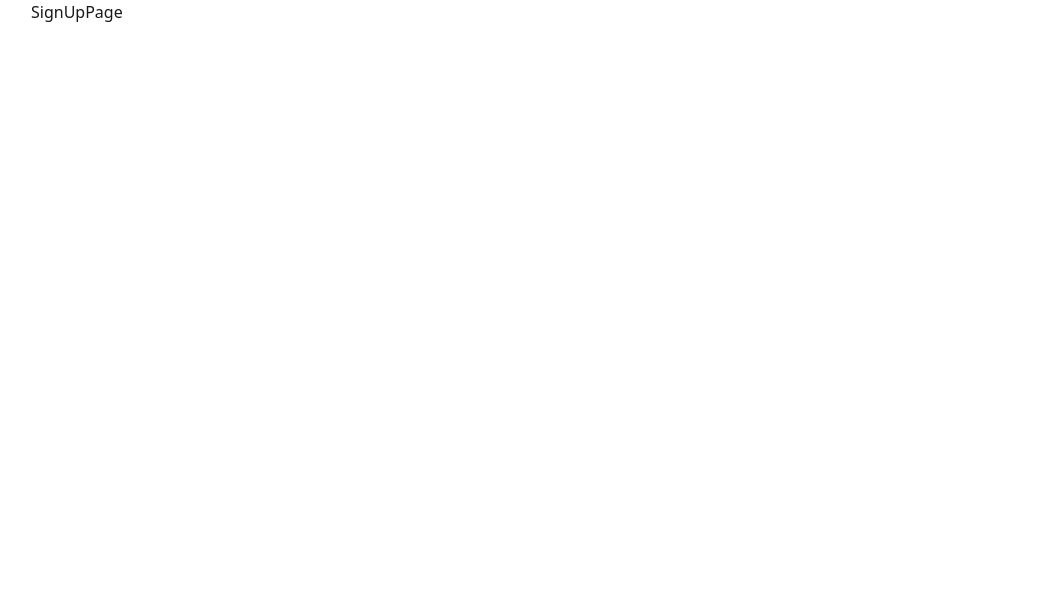
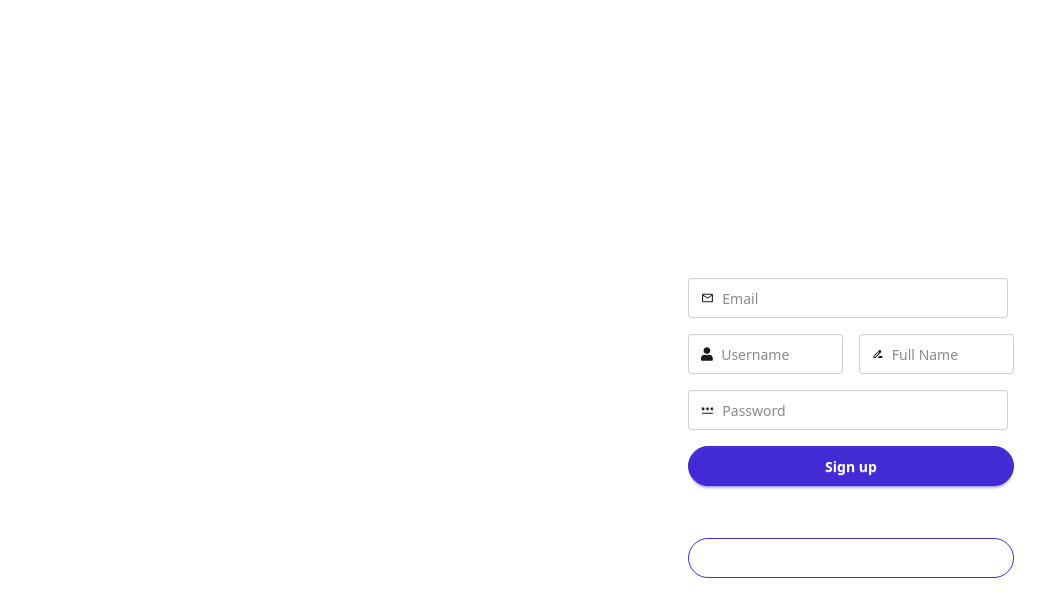
Before and after one commit to GerardZhou/Social-Media-App, a React (Vite) app in the folder frontend/: page /signup in a window 1280 px wide. Shown: the top 616 px of the page, without its empty margins (33-1078 px from the left). Built offline with nearby package versions, Linux system fonts and the light colour scheme.

Commit message:
SignUp page frontend with react icons, svgs, etc.

```diff
--- /dev/null
+++ b/frontend/src/components/svgs/X.jsx
@@ -0,0 +1,6 @@
+const XSvg = (props) => (
+  <svg aria-hidden="true" viewBox="0 0 24 24" {...props}>
+    <path d="M18.244 2.25h3.308l-7.227 8.26 8.502 11.24H16.17l-5.214-6.817L4.99 21.75H1.68l7.73-8.835L1.254 2.25H8.08l4.713 6.231zm-1.161 17.52h1.833L7.084 4.126H5.117z" />
+  </svg>
+);
+export default XSvg;
--- a/frontend/src/pages/auth/signup/SignUpPage.jsx
+++ b/frontend/src/pages/auth/signup/SignUpPage.jsx
@@ -1,7 +1,105 @@
-import React from "react";
+import { Link } from "react-router-dom";
+import { useState } from "react";
+
+import XSvg from "../../../components/svgs/X";
+
+import { MdOutlineMail } from "react-icons/md";
+import { FaUser } from "react-icons/fa";
+import { MdPassword } from "react-icons/md";
+import { MdDriveFileRenameOutline } from "react-icons/md";
 
 const SignUpPage = () => {
-  return <div>SignUpPage</div>;
+  const [formData, setFormData] = useState({
+    email: "",
+    username: "",
+    fullName: "",
+    password: "",
+  });
+
+  const handleSubmit = (e) => {
+    e.preventDefault();
+    console.log(formData);
+  };
+
+  const handleInputChange = (e) => {
+    setFormData({ ...formData, [e.target.name]: e.target.value });
+  };
+
+  const isError = false;
+
+  return (
+    <div className="max-w-screen-xl mx-auto flex h-screen px-10">
+      <div className="flex-1 hidden lg:flex items-center  justify-center">
+        <XSvg className=" lg:w-2/3 fill-white" />
+      </div>
+      <div className="flex-1 flex flex-col justify-center items-center">
+        <form
+          className="lg:w-2/3  mx-auto md:mx-20 flex gap-4 flex-col"
+          onSubmit={handleSubmit}
+        >
+          <XSvg className="w-24 lg:hidden fill-white" />
+          <h1 className="text-4xl font-extrabold text-white">Join today.</h1>
+          <label className="input input-bordered rounded flex items-center gap-2">
+            <MdOutlineMail />
+            <input
+              type="email"
+              className="grow"
+              placeholder="Email"
+              name="email"
+              onChange={handleInputChange}
+              value={formData.email}
+            />
+          </label>
+          <div className="flex gap-4 flex-wrap">
+            <label className="input input-bordered rounded flex items-center gap-2 flex-1">
+              <FaUser />
+              <input
+                type="text"
+                className="grow "
+                placeholder="Username"
+                name="username"
+                onChange={handleInputChange}
+                value={formData.username}
+              />
+            </label>
+            <label className="input input-bordered rounded flex items-center gap-2 flex-1">
+              <MdDriveFileRenameOutline />
+              <input
+                type="text"
+                className="grow"
+                placeholder="Full Name"
+                name="fullName"
+                onChange={handleInputChange}
+                value={formData.fullName}
+              />
+            </label>
+          </div>
+          <label className="input input-bordered rounded flex items-center gap-2">
+            <MdPassword />
+            <input
+              type="password"
+              className="grow"
+              placeholder="Password"
+              name="password"
+              onChange={handleInputChange}
+              value={formData.password}
+            />
+          </label>
+          <button className="btn rounded-full btn-primary text-white">
+            Sign up
+          </button>
+          {isError && <p className="text-red-500">Something went wrong</p>}
+        </form>
+        <div className="flex flex-col lg:w-2/3 gap-2 mt-4">
+          <p className="text-white text-lg">Already have an account?</p>
+          <Link to="/login">
+            <button className="btn rounded-full btn-primary text-white btn-outline w-full">
+              Sign in
+            </button>
+          </Link>
+        </div>
+      </div>
+    </div>
+  );
 };
-
 export default SignUpPage;
```
